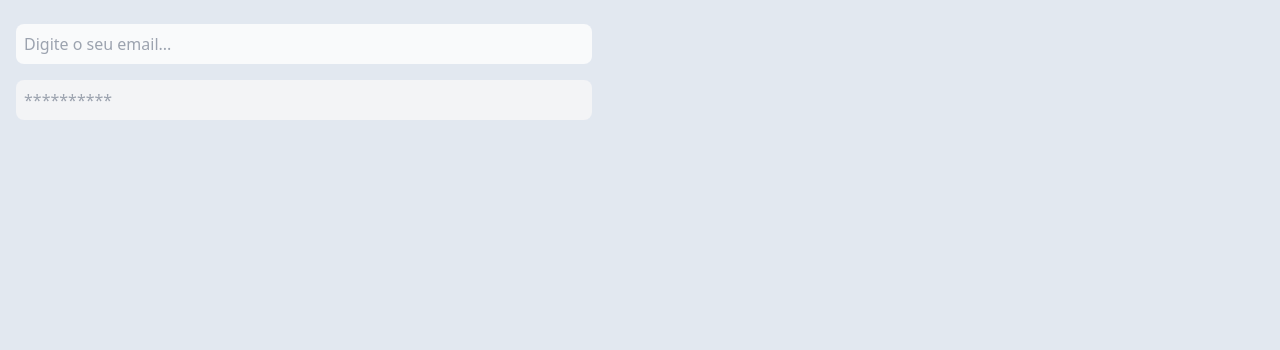
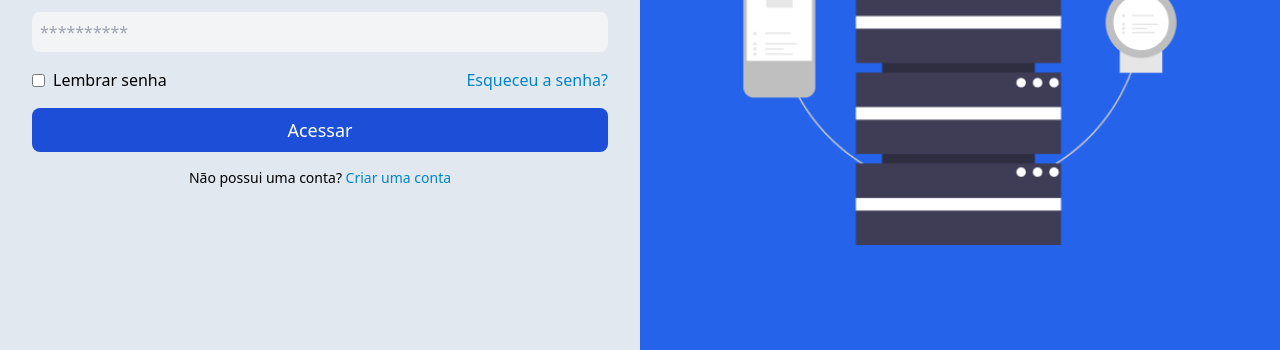
Before and after one commit to vitorfdrangel/tela_login_tailwind, a website: page src/index.html in a window 1280 px wide. Shown: the part 450-800 px from the top of the page. Drawn offline with Linux system fonts and the light colour scheme.

Commit message:
Projeto finalizado

```diff
--- a/src/index.html
+++ b/src/index.html
@@ -10,7 +10,7 @@
     <main
       class="w-full min-h-screen flex flex-col md:flex-row justify-center items-center mx-auto"
     >
-      <section class="w-full flex-1 flex items-center p-4">
+      <section class="w-full flex-1 flex items-center justify-center p-4">
         <div
           class="w-full max-w-xl flex flex-col justify-center items-center gap-4"
         >
@@ -23,7 +23,7 @@
           <h1 class="text-4xl font-bold mb-7">Login</h1>
 
           <input
-            type="text"
+            type="email"
             placeholder="Digite o seu email..."
             class="w-full p-2 rounded-lg outline-none bg-gray-50 focus:bg-white"
           />
@@ -33,10 +33,45 @@
             placeholder="**********"
             class="w-full p-2 rounded-lg outline-none bg-gray-100 focus:bg-white duration-200"
           />
+
+          <div class="w-full flex items-center justify-between">
+            <div class="flex items-center gap-2">
+              <input type="checkbox" />
+              <label class="font-medium">Lembrar senha</label>
+            </div>
+
+            <a href="#" class="text-sky-600 hover:text-sky-500 duration-300"
+              >Esqueceu a senha?</a
+            >
+          </div>
+          <button
+            class="w-full p-2 rounded-lg bg-blue-700 text-center text-white text-lg font-medium hover:bg-blue-600 duration-300"
+          >
+            Acessar
+          </button>
+
+          <p class="text-sm font-medium">
+            Não possui uma conta?
+            <a href="#" class="text-sky-600 hover:text-sky-500 duration-300"
+              >Criar uma conta</a
+            >
+          </p>
         </div>
       </section>
 
-      <section class="hidden md:flex w-full flex-1"></section>
+      <section
+        class="hidden md:flex flex-col gap-9 items-center justify-center flex-1 w-full h-screen p-4 bg-blue-600"
+      >
+        <h1 class="max-w-lg text-2xl text-center text-white lg:text-3xl">
+          Domine as <strong>tecnologias mais buscadas</strong> pelo mercado!
+        </h1>
+
+        <img
+          src="./images/techs.png"
+          alt="Tecnologias usadas no mercado"
+          class="w-3/4 max-w-md lg:w-full"
+        />
+      </section>
     </main>
   </body>
 </html>
```
Also changed, not shown: src/styles/output.css.
